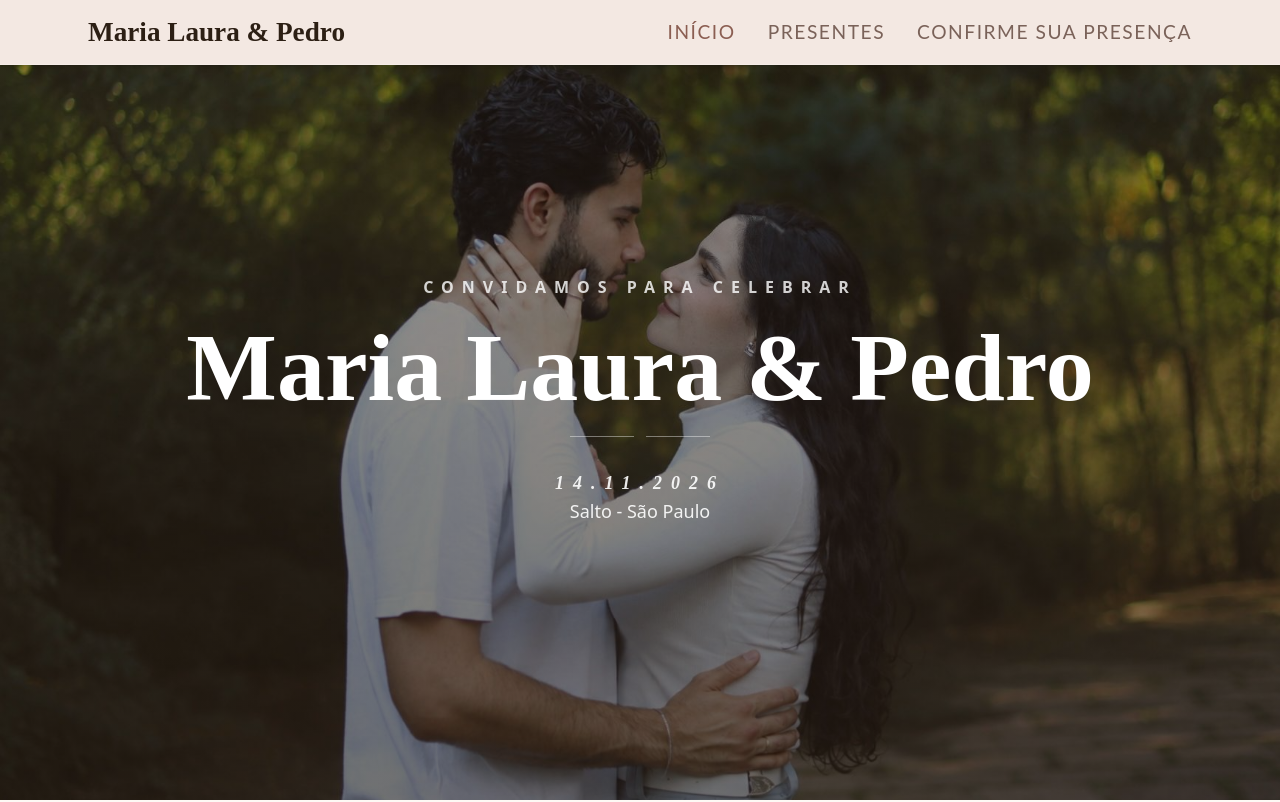
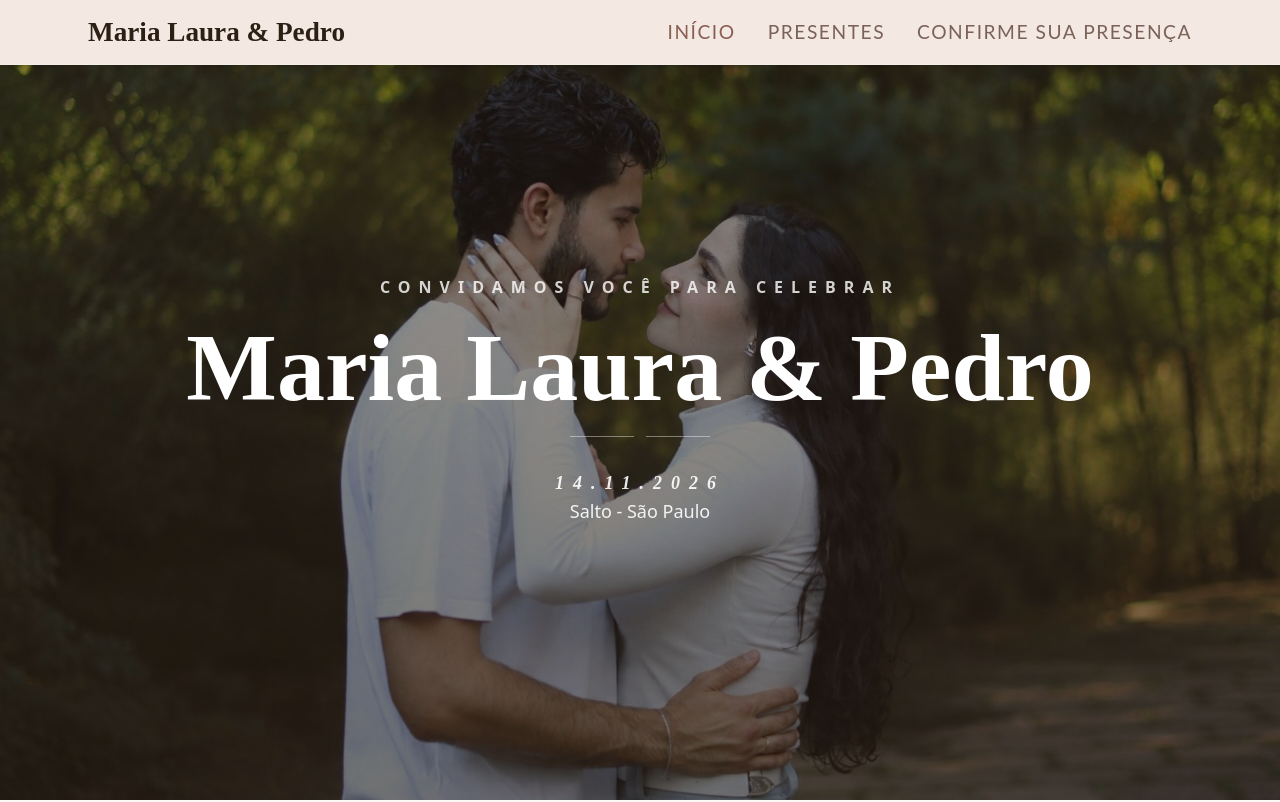
Before and after one commit to GustaCorrea/casamento-angular, an Angular app: page / in a window 1280 px wide. Shown: the top 802 px of the page. Built offline with nearby package versions, Linux system fonts and the light colour scheme; no server answers.

Commit message:
texto da home

```diff
--- a/src/app/shared/pages/home-page/home-page.html
+++ b/src/app/shared/pages/home-page/home-page.html
@@ -15,7 +15,7 @@
 
   <div class="relative z-10 text-center px-6">
     <p class="text-white/80 uppercase tracking-[0.5em] text-md font-semibold mb-4">
-      Convidamos para celebrar
+      Convidamos você para celebrar
     </p>
     <h1
       class="text-white mb-4"
```
